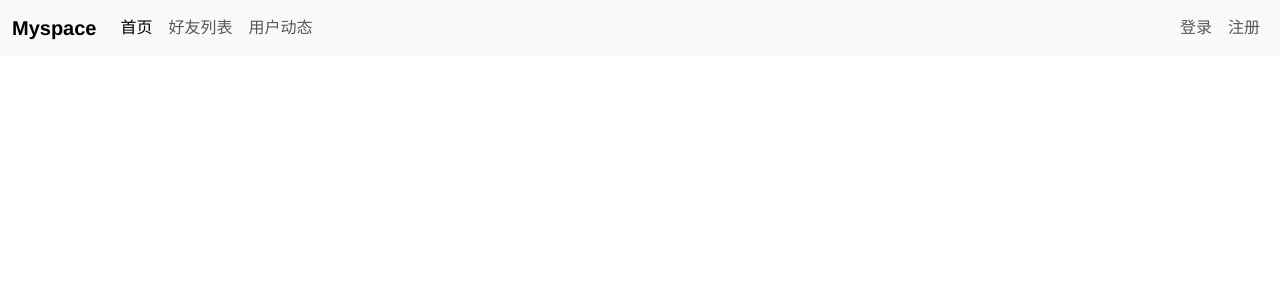
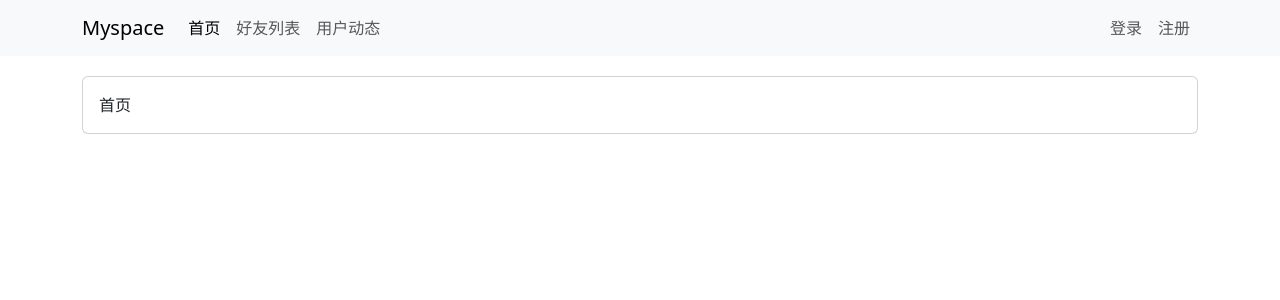
Before and after one commit to murreletfeather/vue3, a Vue app: page /#/ in a window 1280 px wide. Shown: the top 300 px of the page. Built offline with nearby package versions, Linux system fonts and the light colour scheme.

Commit message:
增加ContentBase模块，增加5个页面，组织路由

```diff
--- a/src/App.vue
+++ b/src/App.vue
@@ -14,29 +14,9 @@ export default {
     NavBar,
   }
 }
+
 </script>
 
 
 
-<style>
-#app {
-  font-family: Avenir, Helvetica, Arial, sans-serif;
-  -webkit-font-smoothing: antialiased;
-  -moz-osx-font-smoothing: grayscale;
-  text-align: center;
-  color: #2c3e50;
-}
-
-nav {
-  padding: 30px;
-}
-
-nav a {
-  font-weight: bold;
-  color: #2c3e50;
-}
-
-nav a.router-link-exact-active {
-  color: #42b983;
-}
-</style>
+<style></style>
--- /dev/null
+++ b/src/components/ContentBase.vue
@@ -0,0 +1,29 @@
+<template>
+    <div class="home">
+        <div class="container">
+            <div class="card">
+                <div class="card-body">
+                    <slot>
+
+                    </slot>
+                </div>
+            </div>
+        </div>
+    </div>
+</template>
+
+<script>
+export default {
+    name: 'ContentBase',
+    components: {
+
+    }
+}
+
+</script>
+
+<style scoped>
+.container {
+    margin-top: 20px;
+}
+</style>
--- a/src/components/NavBar.vue
+++ b/src/components/NavBar.vue
@@ -1,6 +1,6 @@
 <template>
     <nav class="navbar navbar-expand-lg bg-body-tertiary">
-        <div class="container-fluid">
+         <div class="container">  <!-- 使标签靠中间一点 -->
             <a class="navbar-brand" href="#">Myspace</a>
             <button class="navbar-toggler" type="button" data-bs-toggle="collapse" data-bs-target="#navbarText"
                 aria-controls="navbarText" aria-expanded="false" aria-label="Toggle navigation">
--- a/src/router/index.js
+++ b/src/router/index.js
@@ -1,11 +1,42 @@
 import { createRouter, createWebHashHistory } from 'vue-router'
-import HomeView from '../views/HomeView.vue'
+import HomeView from '../views/HomeView.vue';
+import UserList from '../views/UserListView.vue';
+import UserProfile from '../views/UserProfileView.vue';
+import LoginView from '@/views/LoginView.vue';
+import RegisterView from '@/views/RegisterView.vue';
+import NotFoundView from '@/views/NotFoundView.vue';
+
 
 const routes = [
   {
     path: '/',
     name: 'home',
     component: HomeView
+  },
+  {
+    path: '/userlist',
+    name: 'userList',
+    component: UserList
+  },
+  {
+    path: '/userProfile',
+    name: 'userProfile',
+    component: UserProfile
+  },
+  {
+    path: '/login',
+    name: 'login',
+    component: LoginView
+  },
+  {
+    path: '/register',
+    name: 'register',
+    component: RegisterView
+  },
+  {
+    path: '/404',
+    name: '404',
+    component: NotFoundView
   },
 
 ]
--- a/src/views/HomeView.vue
+++ b/src/views/HomeView.vue
@@ -1,13 +1,20 @@
 <template>
-  <div class="home">
-  </div>
+  <ContentBase>
+    首页
+  </ContentBase>
 </template>
 
+
+
 <script>
+import ContentBase from '../components/ContentBase';
+
 export default {
   name: 'HomeView',
   components: {
-
+    ContentBase,
   }
 }
 </script>
+
+<style scoped></style>
--- /dev/null
+++ b/src/views/LoginView.vue
@@ -0,0 +1,20 @@
+<template>
+    <ContentBase>
+      登录
+    </ContentBase>
+  </template>
+
+
+
+  <script>
+  import ContentBase from '../components/ContentBase';
+
+  export default {
+    name: 'LoginView',
+    components: {
+      ContentBase,
+    }
+  }
+  </script>
+
+  <style scoped></style>
--- /dev/null
+++ b/src/views/NotFoundView.vue
@@ -0,0 +1,20 @@
+<template>
+    <ContentBase>
+      404
+    </ContentBase>
+  </template>
+
+
+
+  <script>
+  import ContentBase from '../components/ContentBase';
+
+  export default {
+    name: 'NotFound',
+    components: {
+      ContentBase,
+    }
+  }
+  </script>
+
+  <style scoped></style>
--- /dev/null
+++ b/src/views/RegisterView.vue
@@ -0,0 +1,20 @@
+<template>
+    <ContentBase>
+      注册
+    </ContentBase>
+  </template>
+
+
+
+  <script>
+  import ContentBase from '../components/ContentBase';
+
+  export default {
+    name: 'RegisterView',
+    components: {
+      ContentBase,
+    }
+  }
+  </script>
+
+  <style scoped></style>
--- /dev/null
+++ b/src/views/UserListView.vue
@@ -0,0 +1,20 @@
+<template>
+    <ContentBase>
+        好友列表
+    </ContentBase>
+</template>
+
+<script>
+import ContentBase from '@/components/ContentBase.vue';
+
+export default {
+    name: 'UserList',
+    components: {
+        ContentBase,
+    }
+}
+</script>
+
+<style scoped>
+
+</style>
--- /dev/null
+++ b/src/views/UserProfileView.vue
@@ -0,0 +1,20 @@
+<template>
+    <ContentBase>
+      用户动态
+    </ContentBase>
+  </template>
+
+
+
+  <script>
+  import ContentBase from '../components/ContentBase';
+
+  export default {
+    name: 'UserProfile',
+    components: {
+      ContentBase,
+    }
+  }
+  </script>
+
+  <style scoped></style>
```
